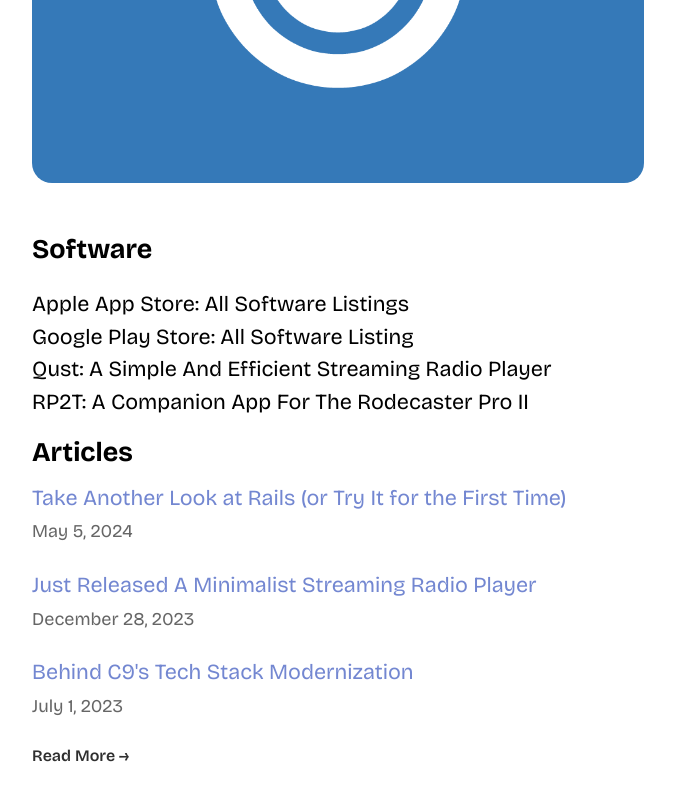
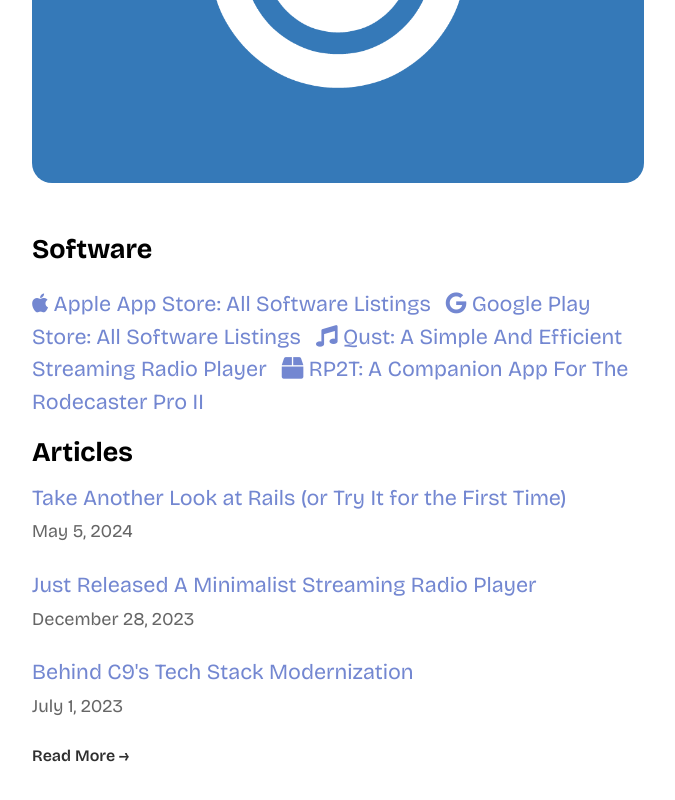
Before and after one commit to mkpascal/mkpascal.net, a Next.js app: page / in a window 1280 px wide. Shown: the part 4307-5107 px from the top of the page, without its empty margins (302-977 px from the left). Built offline with nearby package versions, Linux system fonts and the light colour scheme.

Commit message:
Update index.js

```diff
--- a/pages/index.js
+++ b/pages/index.js
@@ -76,10 +76,10 @@
       <section className={`${utilStyles.headingMd} ${utilStyles.padding1px}}`}>
             <h2 className={utilStyles.headingLg3}>Software</h2>
             <ul className={`${utilStyles.list} row`}>
-            <li>Apple App Store: All Software Listings</li>
-            <li>Google Play Store: All Software Listing</li>
-            <li>Qust: A Simple And Efficient Streaming Radio Player</li>
-            <li>RP2T: A Companion App For The Rodecaster Pro II</li>
+            <li className={`${utilStyles.listItem} ${utilStyles.listInLine}`}><Link href={`https://www.twitter.com/mkpascal`}><i className="fab fa-apple"></i> Apple App Store: All Software Listings</Link></li>
+            <li className={`${utilStyles.listItem} ${utilStyles.listInLine}`}><Link href={`https://www.twitter.com/mkpascal`}><i className="fab fa-google"></i> Google Play Store: All Software Listings</Link></li>
+            <li className={`${utilStyles.listItem} ${utilStyles.listInLine}`}><Link href={`https://www.twitter.com/mkpascal`}><i className="fas fa-music"></i> Qust: A Simple And Efficient Streaming Radio Player</Link></li>
+            <li className={`${utilStyles.listItem} ${utilStyles.listInLine}`}><Link href={`https://www.twitter.com/mkpascal`}><i className="fas fa-box"></i> RP2T: A Companion App For The Rodecaster Pro II</Link></li>
             </ul>
       </section>
         <section className={`${utilStyles.headingMd} ${utilStyles.padding1px}`}>
```
